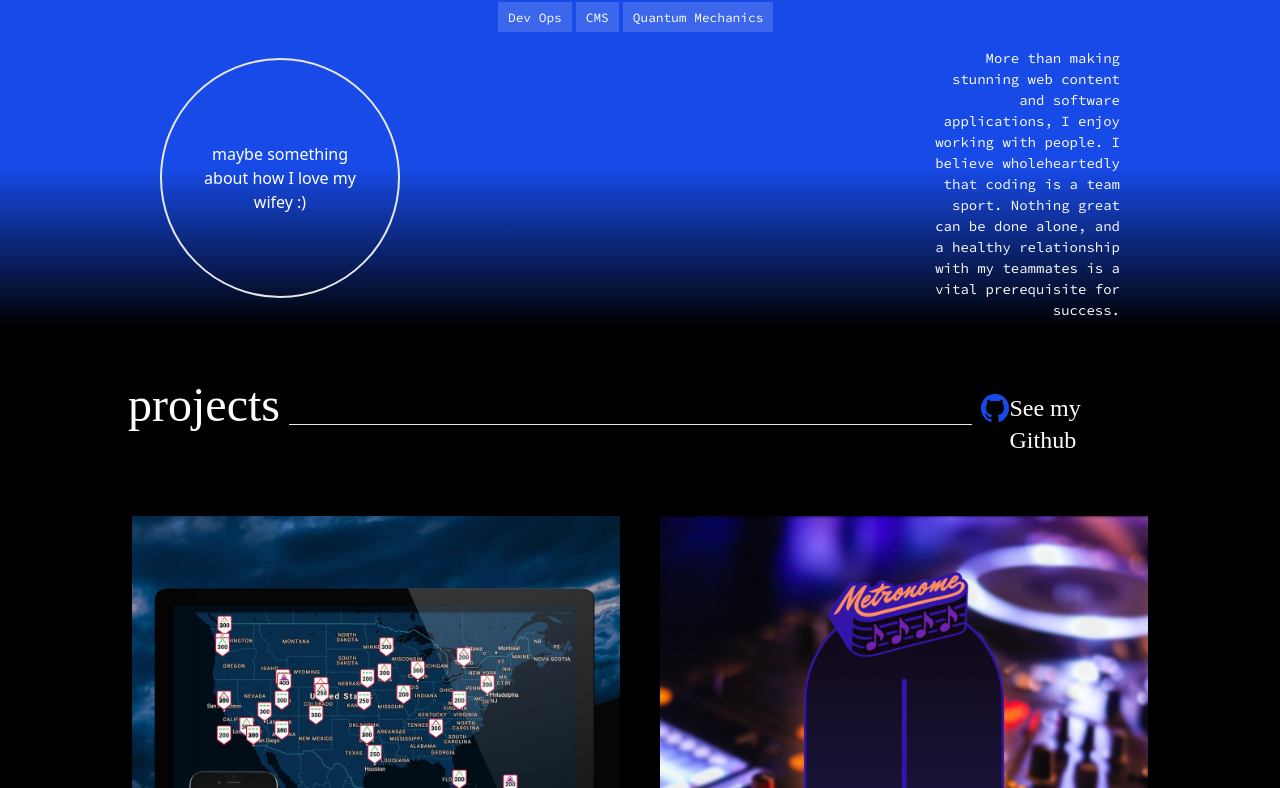
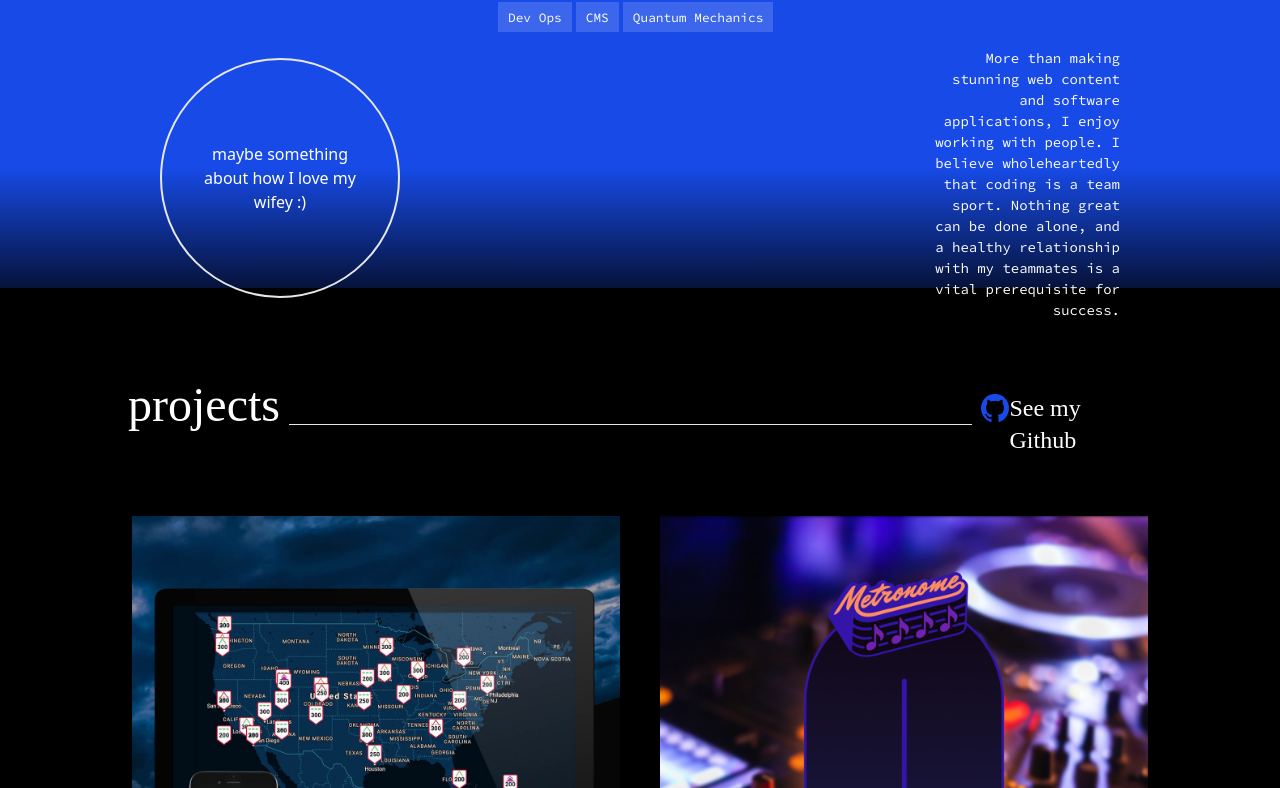
Before and after one commit to sklanier/Portfolio, a Next.js app: page / in a window 1280 px wide. Shown: the part 1632-2420 px from the top of the page. Built offline with nearby package versions, Linux system fonts and the light colour scheme.

Commit message:
fixed project section anchor position

```diff
--- a/components/ProjectSection/Projects.js
+++ b/components/ProjectSection/Projects.js
@@ -2,7 +2,7 @@ import { project_data } from '../../data/project_data';
 import ProjectCard from './ProjectCard';
 
 const Projects = () => (
-    <section id="projects" className="bg-black px-28">
+    <section id="projects" className="bg-black px-28 -mt-10 pt-10">
         <div className="flex justify-between aboutTitle py-8 px-4">
             <h1 className="pt-4">projects</h1>
             <hr className="w-8/12 mt-16"/>
```
